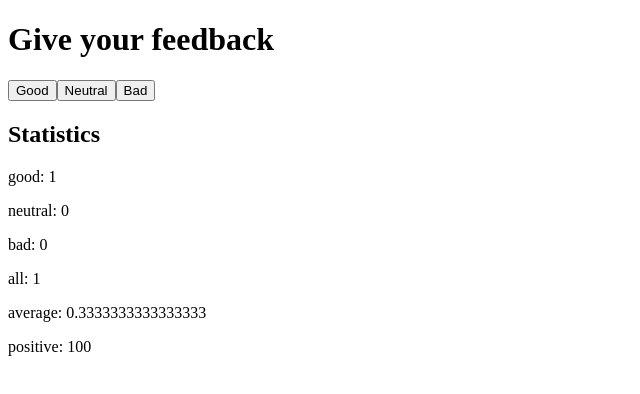
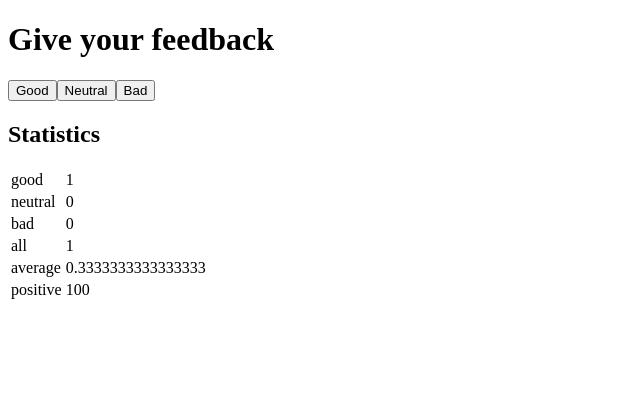
Before and after one commit to SergiuPlesco/fullstackopen, a React (Create React App) app in the folder part1/: page / in a window 1280 px wide. Both pictures are taken after a click on the button "Good". Shown: the top 394 px of the page, without its empty margins (0-640 px from the left). Built offline with nearby package versions, Linux system fonts and the light colour scheme.

Commit message:
part1 exercise 1.11

```diff
--- a/part1/src/App.js
+++ b/part1/src/App.js
@@ -2,9 +2,10 @@
 
 const StatisticsLine = ({ text, value }) => {
 	return (
-		<p>
-			{text}: {value}
-		</p>
+		<tr>
+			<td>{text}</td>
+			<td>{value}</td>
+		</tr>
 	);
 };
 
@@ -13,14 +14,16 @@
 		<div>
 			<h2>Statistics</h2>
 			{props.all ? (
-				<>
+				<table>
+					<tbody>
 						<StatisticsLine text="good" value={props.good} />
 						<StatisticsLine text="neutral" value={props.neutral} />
 						<StatisticsLine text="bad" value={props.bad} />
 						<StatisticsLine text="all" value={props.all} />
 						<StatisticsLine text="average" value={props.average} />
 						<StatisticsLine text="positive" value={props.positive} />
-				</>
+					</tbody>
+				</table>
 			) : (
 				<h3>No feedback given</h3>
 			)}
```
Lines whose indentation alone changed are shown as unchanged.
